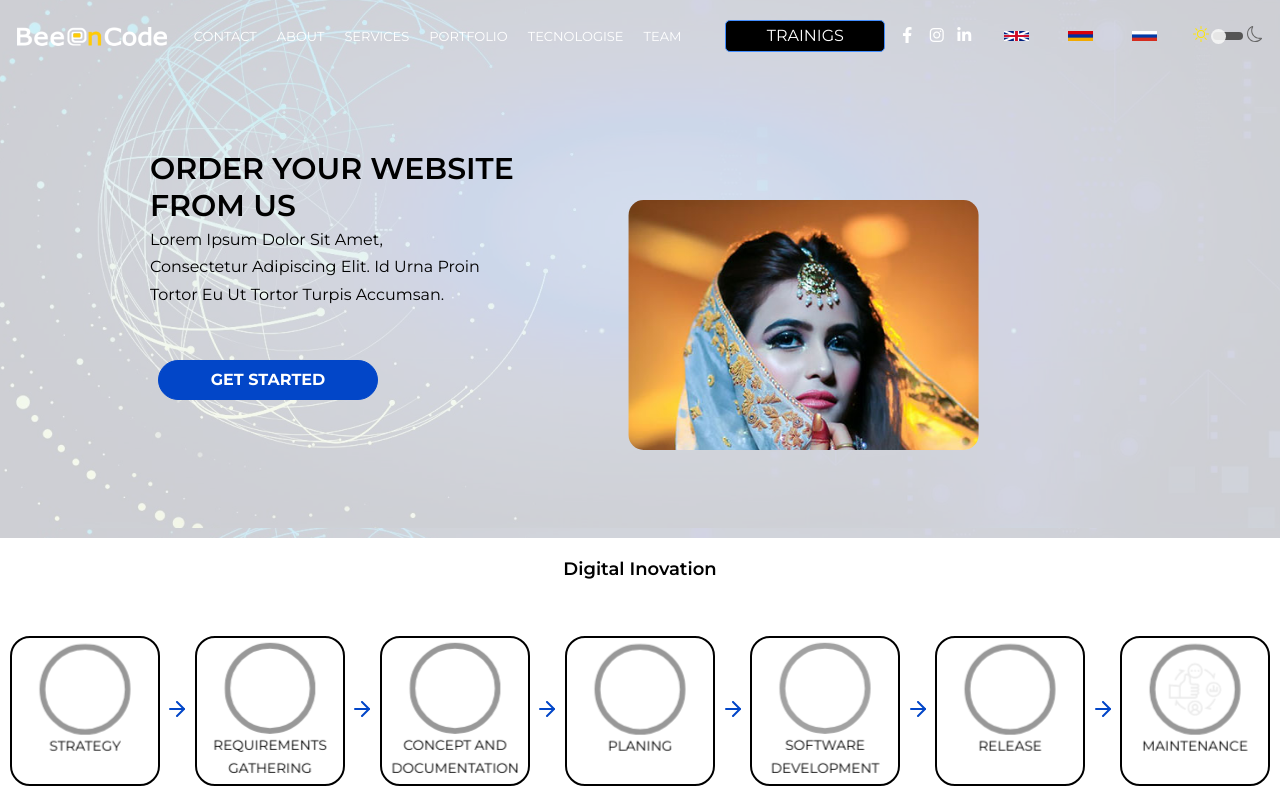
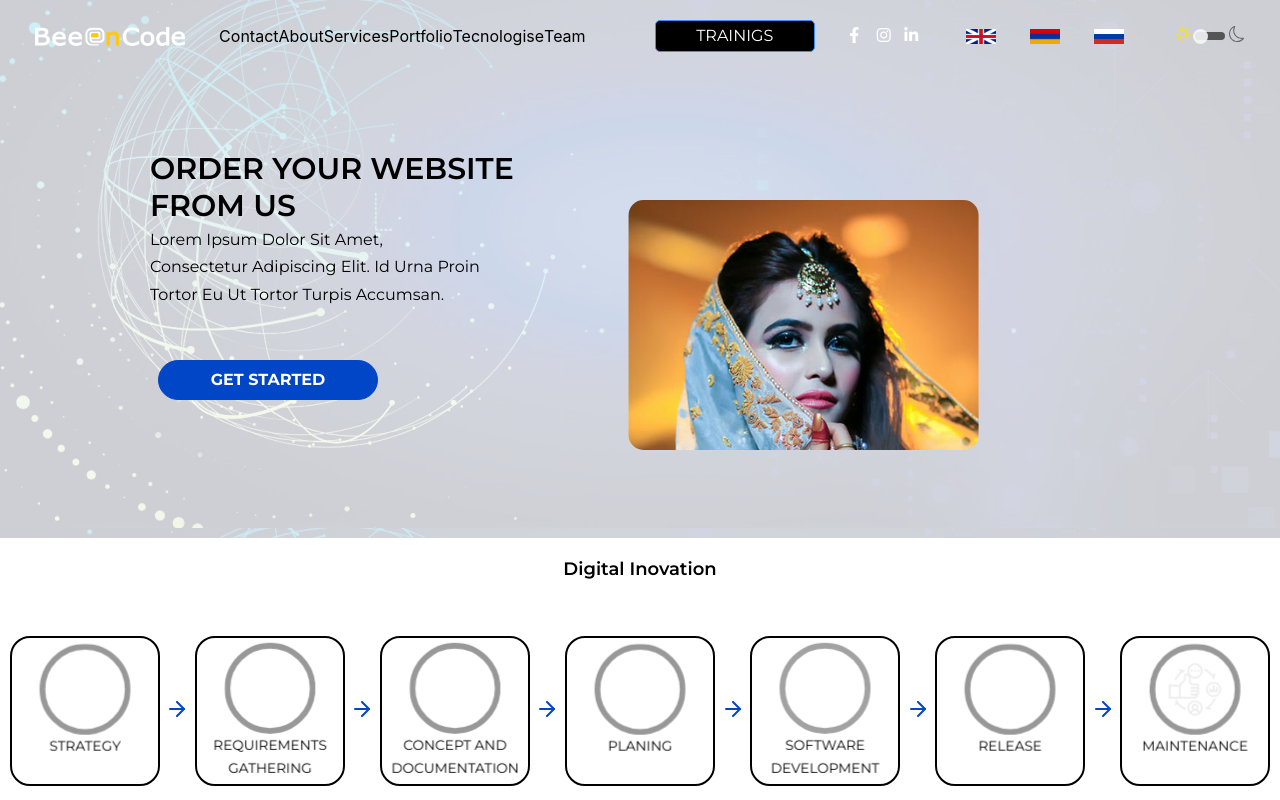
Before and after one commit to VaheMeekz/BeeWebSite, a React (Create React App) app: page / in a window 1280 px wide. Shown: the top 800 px of the page. Built offline with nearby package versions, Linux system fonts and the light colour scheme.

Commit message:
languages and sections pats

```diff
--- a/package.json
+++ b/package.json
@@ -33,6 +33,7 @@
     "react-spring": "^9.3.0",
     "react-spring-3d-carousel": "^1.2.1",
     "react-thunk": "^1.0.0",
+    "react-tooltip": "^4.2.21",
     "redux": "^4.1.2",
     "swiper": "^6.0.2",
     "uuid": "^8.3.2",
--- a/src/App.css
+++ b/src/App.css
@@ -1,3 +1,4 @@
+@charset "UTF-8";
 @import url("https://fonts.googleapis.com/css2?family=Montserrat:wght@400;600;700&display=swap");
 @import url("https://fonts.googleapis.com/css2?family=Montserrat:wght@400;600;700&family=Roboto:ital,wght@0,400;0,500;1,500&display=swap");
 @import url("https://fonts.googleapis.com/css2?family=Montserrat:ital@1&display=swap");
@@ -117,7 +118,8 @@
   font-size: 16px;
   line-height: 20px;
   font-family: "Montserrat", sans-serif;
-  color: white; }
+  color: white;
+  margin-left: 10px; }
 
 Link:hover {
   color: #0F3C92;
@@ -359,9 +361,60 @@ input[type='checkbox'].dmcheck {
   margin-top: 150px;
   margin-right: 300px; }
 
-/*language*/
+.activeLink {
+  color: #397dff;
+  list-style: none;
+  padding: 0 10px 0 10px;
+  cursor: pointer;
+  text-transform: uppercase;
+  font-style: normal;
+  font-weight: normal;
+  font-size: 16px;
+  line-height: 20px;
+  font-family: "Montserrat", sans-serif; }
+
+.lang {
+  width: 30px;
+  height: 15px; }
+
 .activeLang {
-  border: 1px solid white; }
+  border: 2px solid white; }
+
+[data-tooltip] {
+  position: relative;
+  /* Относительное позиционирование */
+  z-index: 6000; }
+
+[data-tooltip]::after {
+  content: attr(data-tooltip);
+  /* Выводим текст */
+  position: absolute;
+  /* Абсолютное позиционирование */
+  width: 300px;
+  /* Ширина подсказки */
+  left: 0;
+  top: 0;
+  /* Положение подсказки */
+  background: #3989c9;
+  /* Синий цвет фона */
+  color: #fff;
+  /* Цвет текста */
+  padding: 0.5em;
+  /* Поля вокруг текста */
+  box-shadow: 2px 2px 5px rgba(0, 0, 0, 0.3);
+  /* Параметры тени */
+  pointer-events: none;
+  /* Подсказка */
+  opacity: 0;
+  /* Подсказка невидима */
+  transition: 1s;
+  /* Время появления подсказки */ }
+
+[data-tooltip]:hover::after {
+  opacity: 1;
+  /* Показываем подсказку */
+  top: 2em;
+  /* Положение подсказки */ }
 
 .digital {
   width: 100%;
--- a/src/components/header/header.js
+++ b/src/components/header/header.js
@@ -1,4 +1,4 @@
-import React, {useState} from 'react';
+import React, {useEffect, useState} from 'react';
 import logo from '../../assets/images/logo.png'
 import {NavLink} from "react-router-dom";
 import i18next from "i18next";
@@ -14,8 +14,21 @@ import arm from "../../assets/images/arm.png"
 import {Button} from "@material-ui/core";
 import useQuery from "../../assets/hooks/useQuery";
 import MotionSlider from "../motionCarousel/motionCarousel";
+import ReactTooltip from "react-tooltip";
+
+
 
 const Header = () => {
+
+
+
+    //constants
+    let query = useQuery();
+    const history = useHistory()
+
+    const sectionQuery = query.get('section')
+    const languageQuery = query.get('language')
+
 
     //mode
     const [darkMode, setDarkMode] = useDarkMode();
@@ -57,9 +70,21 @@ const Header = () => {
 
     //languages
     const languages = [
-        {id: 1, lang: 'en', img: <img src={uk} alt={"flag"} width={'25px'} height={'10px'}/>},
-        {id: 2, lang: 'am', img: <img src={arm} alt={"flag"} width={'25px'} height={'10px'}/>},
-        {id: 3, lang: 'ru', img: <img src={ru} alt={"flag"} width={'25px'} height={'10px'}/>}
+        {
+            id: 1,
+            lang: 'en',
+            img: uk
+        },
+        {
+            id: 2,
+            lang: 'am',
+            img: arm
+        },
+        {
+            id: 3,
+            lang: 'ru',
+            img: ru
+        }
     ]
 
     const currentLang = cookies.get('i18next')
@@ -70,11 +95,13 @@ const Header = () => {
         setActiveLang(lang)
     }
 
-    const query = useQuery();
-    const history = useHistory()
-
-    const sectionQuery = query.get('section')
-    const postQuery = query.get('language')
+    //hover
+    const mappleConfig = {
+        direction: 'bottom',
+        shadow: true,
+        float: true,
+        borderRadius: 5
+    }
 
     return (
         <div className="header">
@@ -84,8 +111,10 @@ const Header = () => {
                     {
                         links.map(l => {
                             return <Link smooth={true} duration={1000} className="links" to={l.to}
-                                         onClick={()=>{ history.push(`${'/'}${l.name}/lang/${postQuery}`)}}
-                                        // history.push(`${POSTS_PAGE}?post=${postQuery}&comment=${name}`)
+                                         onClick={() => {
+                                             history.push(`/?section=${l.name}&language=${languageQuery}`)
+                                         }}
+                                         className={sectionQuery === l.name ? "activeLink" : undefined}
                                          key={l.id}>{l.name}</Link>
                         })}
                 </ul>
@@ -100,18 +129,32 @@ const Header = () => {
                 </div>
                 <ul className="languages">
                     {languages.map(({id, lang, img}) => {
-                        return <Button
+                        return <>
+                        <Button
                             key={id}
                             onClick={() => {
                                 selectlanguages(lang, id);
-                                history.push(`${'/'}lang/${lang}`)
+                                history.push(`/?section=${sectionQuery}&language=${lang}`)
                             }}
-                            className={postQuery === lang ? 'activeLang' : undefined}
-                                >
-                            {img}
+                            data-tip data-for={lang}
+                        >
+                                    <img src={img} alt={lang} className={languageQuery === lang ? "activeLang lang" : "lang"}/>
                         </Button>
+                        {/*<ReactTooltip id={id} place="top" effect="solid">*/}
+                        {/*      ara*/}
+                        {/*</ReactTooltip>*/}
+                        </>
                     })}
                 </ul>
+                <ReactTooltip id={"en"} place="top" effect="solid">
+                    english
+                </ReactTooltip>
+                <ReactTooltip id={"am"} place="top" effect="solid">
+                    armenian
+                </ReactTooltip>
+                <ReactTooltip id={"ru"} place="top" effect="solid">
+                    russian
+                </ReactTooltip>
                 <div>
                     <Toggle darkMode={darkMode} setDarkMode={setDarkMode}/>
                 </div>
@@ -131,7 +174,8 @@ const Header = () => {
             </div>
             <div className="getStartBox">
                 <button
-                    onClick={openModal} className="getStartBtn">get started</button>
+                    onClick={openModal} className="getStartBtn">get started
+                </button>
                 {/*<OrderModal showModal={showModal} setShowModal={setShowModal}/>*/}
             </div>
         </div>
--- a/src/styles/_header.scss
+++ b/src/styles/_header.scss
@@ -18,11 +18,11 @@
     font-family: "Montserrat", sans-serif;
     color: white;
 
-    @media screen and(max-width:1300px) {
+    @media screen and(max-width: 1300px) {
       font-size: 13px;
     }
 
-    @media screen and(max-width:1240px) {
+    @media screen and(max-width: 1240px) {
       font-size: 12px;
     }
   }
@@ -161,6 +161,7 @@
   line-height: 20px;
   font-family: "Montserrat", sans-serif;
   color: white;
+  margin-left: 10px;
 }
 
 Link:hover {
@@ -233,7 +234,7 @@ Link:hover {
 .getStartBtn {
   position: absolute;
   left: 158px;
-bottom: 50px;
+  bottom: 50px;
   height: 40px;
   width: 220px;
   border-radius: 25px;
@@ -452,7 +453,50 @@ input[type='checkbox'].dmcheck {
   margin-right: 300px;
 }
 
-/*language*/
+.activeLink {
+    color: #397dff;
+    list-style: none;
+    padding: 0 10px 0 10px;
+    cursor: pointer;
+    text-transform: uppercase;
+    font-style: normal;
+    font-weight: normal;
+    font-size: 16px;
+    line-height: 20px;
+    font-family: "Montserrat", sans-serif;
+}
+
+.lang{
+  width:30px;
+  height:15px;
+}
+
 .activeLang{
-  border: 1px solid white;
+border: 2px solid white;
 }
+[data-tooltip] {
+  position: relative; /* Относительное позиционирование */
+  z-index: 6000;
+}
+[data-tooltip]::after {
+  content: attr(data-tooltip); /* Выводим текст */
+  position: absolute; /* Абсолютное позиционирование */
+  width: 300px; /* Ширина подсказки */
+  left: 0; top: 0; /* Положение подсказки */
+  background: #3989c9; /* Синий цвет фона */
+  color: #fff; /* Цвет текста */
+  padding: 0.5em; /* Поля вокруг текста */
+  box-shadow: 2px 2px 5px rgba(0, 0, 0, 0.3); /* Параметры тени */
+  pointer-events: none; /* Подсказка */
+  opacity: 0; /* Подсказка невидима */
+  transition: 1s; /* Время появления подсказки */
+}
+[data-tooltip]:hover::after {
+  opacity: 1; /* Показываем подсказку */
+  top: 2em; /* Положение подсказки */
+}
+
+//
+//nav < ul < li < img:hover {
+//
+//}
```
Also changed, not shown: 2 other files (tests, documents, lock files or other folders).
